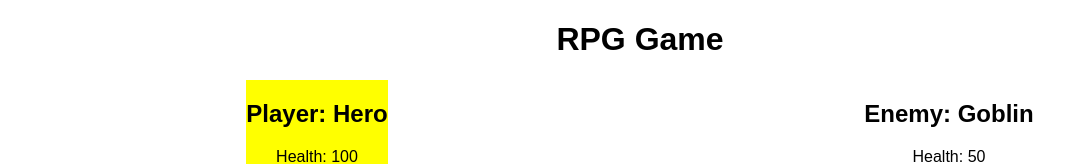
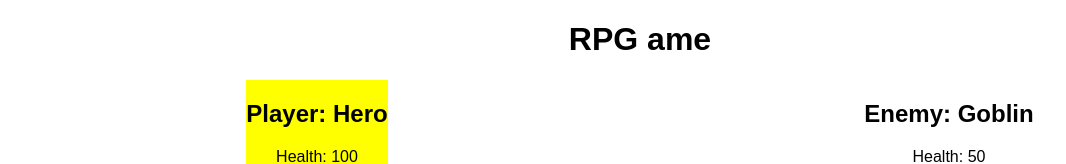
Before and after one commit to Parchello/TestWS, a React (Vite) app: page /start in a window 1280 px wide. Shown: the top 164 px of the page, without its empty margins (0-1066 px from the left). Built offline with nearby package versions, Linux system fonts and the light colour scheme.

Commit message:
router add

```diff
--- a/src/Pages/StartPage.jsx
+++ b/src/Pages/StartPage.jsx
@@ -11,7 +11,7 @@ const StartPage = () => {
     return (
         <div>
             <div className="App">
-                <h1>RPG Game</h1>
+                <h1>RPG ame</h1>
                 <div className="game-area">
                     <Player/>
                     <Enemy enemy={enemy}/>
```
